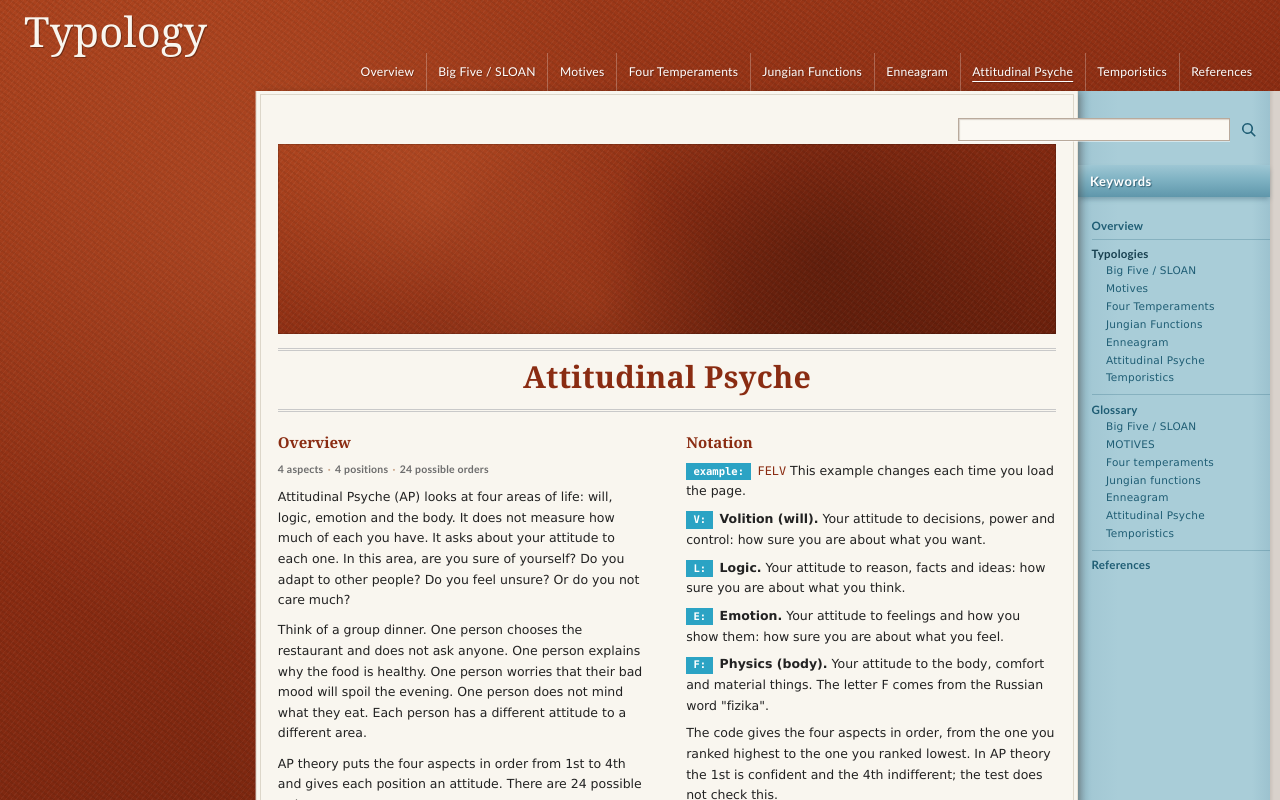
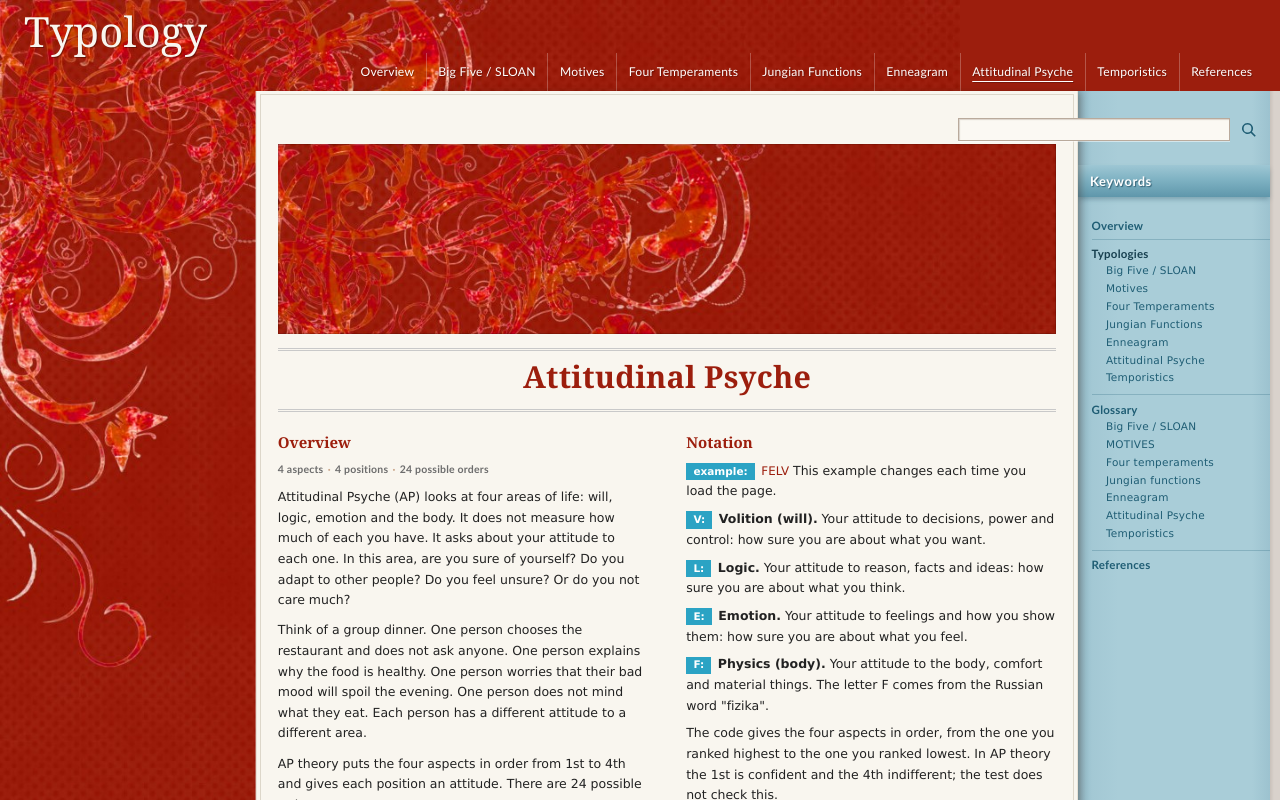
Before and after one commit to kenn-64bit/Typology, a SvelteKit app in the folder apps/web/: page /ap in a window 1280 px wide. Shown: the top 800 px of the page. Built offline with nearby package versions, Linux system fonts and the light colour scheme.

Commit message:
added new styling to color red rust 111926

```diff
--- a/apps/web/src/app.css
+++ b/apps/web/src/app.css
@@ -1,7 +1,7 @@
 /* Visual style taken strictly from the owner's target screenshot (overrides frontend.md for this design).
    Local font stacks only: private mode loads nothing from third parties. */
 :root {
-  --rust: #8a2c12; --rust-dark: #6a200c; --rust-light: #a8401c;
+  --rust: #9c1e0d; --rust-dark: #6e130a; --rust-light: #c4392a; /* hard red / soft red, matched to bg-red.jpg */
   --header-dark: #463a36;
   --cream: #f9f6ef; --cream-dark: #eeeae0; --panel-border: #ddd7ca;
   --teal: #2ba3c4; --teal-dark: #1f86a3;
@@ -16,7 +16,7 @@
   --c-surface: #fcfaf5;       /* modal surface */
   --c-ink: #3b302b;           /* main text */
   --c-muted: #6e5d53;         /* labels, notes, secondary values */
-  --c-brand: #8a2c12;         /* rust: titles, codes, your result */
+  --c-brand: #9c1e0d;         /* hard red: titles, codes, your result */
   --c-accent: #2f5f6a;        /* deep slate-teal: links, focus, primary button */
   --c-accent-hover: #244b54;
   --c-line: #e4dfd4;          /* hairlines (non-text) */
@@ -29,18 +29,13 @@
   /* motion: one easing, two durations */
   --ease-out: cubic-bezier(0.23, 1, 0.32, 1);
   --dur-fast: 120ms; --dur: 180ms;
-  --rust-texture:
-    radial-gradient(circle at 20% 30%, rgb(255 140 80 / 0.18), transparent 35%),
-    radial-gradient(circle at 70% 60%, rgb(0 0 0 / 0.22), transparent 40%),
-    radial-gradient(circle at 40% 85%, rgb(255 120 60 / 0.15), transparent 30%),
-    repeating-linear-gradient(35deg, rgb(0 0 0 / 0.06) 0 2px, transparent 2px 5px),
-    repeating-linear-gradient(-50deg, rgb(255 255 255 / 0.04) 0 1px, transparent 1px 4px),
-    linear-gradient(160deg, var(--rust-light), var(--rust) 45%, var(--rust-dark));
+  /* Corner ornament pinned to the top-left so it sits over the logo; scales with the viewport. */
+  --rust-texture: url("/bg-red.jpg") left top / clamp(560px, 75vw, 1400px) auto no-repeat, var(--rust);
 }
 
 * { box-sizing: border-box; }
 html { background: var(--rust); }
-body { background: var(--rust-texture); background-attachment: fixed; min-height: 100vh; }
+body { background: var(--rust-texture); min-height: 100vh; }
 body { margin: 0; color: var(--text); font: 12px/1.65 var(--font-body); letter-spacing: 0.02em; }
 /* Un-smoothed text, like early-2000s pages. macOS browsers honor these properties. Windows and Linux use the system font settings. */
 html { -webkit-font-smoothing: none; -moz-osx-font-smoothing: auto; font-smooth: never; text-rendering: optimizeSpeed; }
--- a/apps/web/src/lib/page/ChipRow.svelte
+++ b/apps/web/src/lib/page/ChipRow.svelte
@@ -9,8 +9,9 @@
 <style>
   .chip-row { margin: 0 0 0.45rem; }
   .chip {
-    display: inline-block; margin-right: 0.4rem; font: bold 10.5px/1.5 var(--font-mono); color: var(--white); background: var(--teal);
+    display: inline-block; margin-right: 0.4rem; font: bold 10.5px/1.5 Verdana, sans-serif; color: var(--white); background: var(--teal);
     padding: 0.05rem 0.45rem; white-space: nowrap;
   }
+  .chip-row :global(code) { font-family: Verdana, sans-serif; }
   a.chip:hover { background: var(--teal-dark); text-decoration: none; }
 </style>
```
Also changed, not shown: apps/web/static/bg-red.jpg (added).
